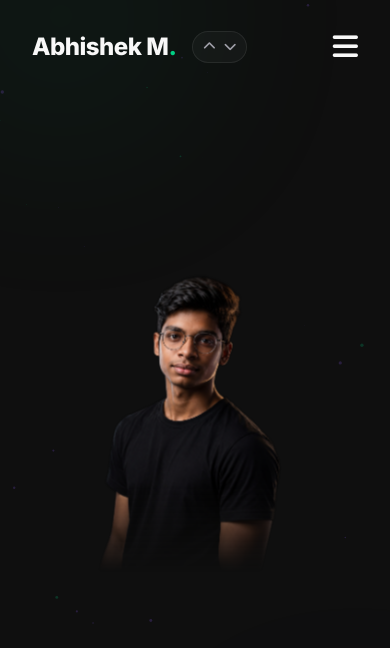
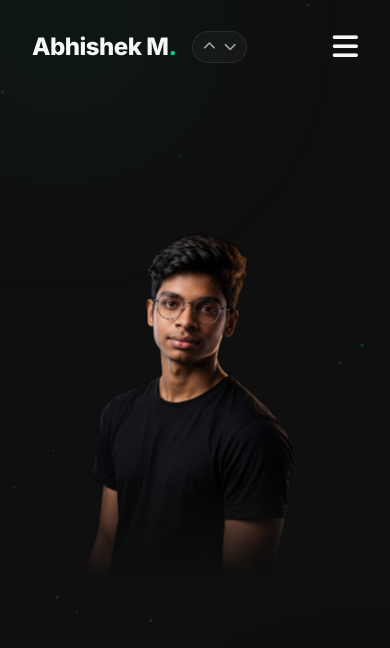
Before and after one commit to abhishek01032007-pixel/portfolio, a plain HTML site: page index.html in a window 390 px wide. Shown: the top 648 px of the page. Drawn offline with Linux system fonts and the light colour scheme; animation ran at ten frames a second.

Commit message:
Update style.css

```diff
--- a/style.css
+++ b/style.css
@@ -938,7 +938,7 @@ footer {
     .hero-container {
         flex-direction: column-reverse;
         text-align: center;
-        padding-top: 6rem;
+        padding-top: 2rem;
     }
 
     .hero-title {
@@ -986,8 +986,8 @@ footer {
     }
 
     .portrait-wrapper {
-        max-width: 280px;
-        height: 350px;
+        max-width: 340px;
+        height: 420px;
     }
 
     #mouse-glow {
```
